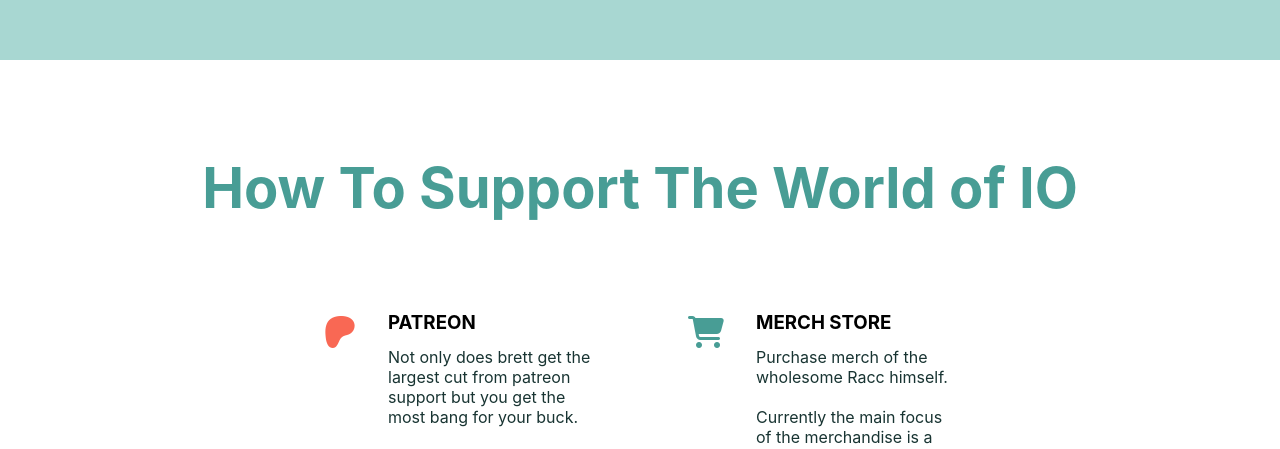
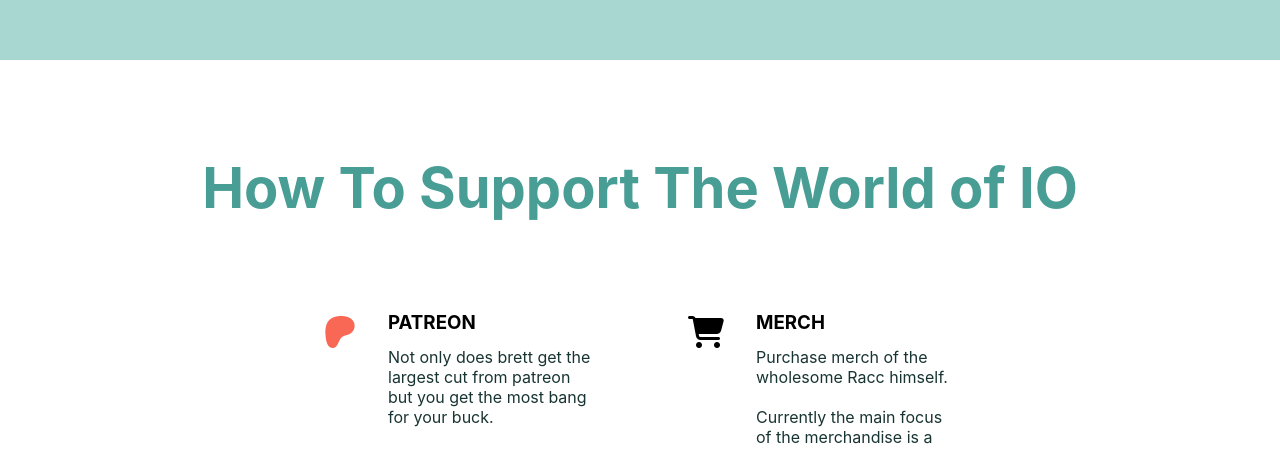
Before and after one commit to jrthayer/WorldOfIo.info, a React (Create React App) app: page / in a window 1280 px wide. Shown: the part 2340-2789 px from the top of the page. Built offline with nearby package versions, Linux system fonts and the light colour scheme.

Commit message:
Add animation to stat cards and add icon panel components

```diff
--- a/package.json
+++ b/package.json
@@ -6,6 +6,7 @@
         "csstype": "^3.0.10",
         "react": "^16.6.1",
         "react-dom": "^16.6.1",
+        "react-intersection-observer": "^8.33.1",
         "react-scripts": "^4.0.3",
         "sass": "^1.48.0"
     },
--- /dev/null
+++ b/src/components/iconPanel.js
@@ -0,0 +1,29 @@
+import React from "react";
+import { useMemo } from "react";
+
+import "../styles/iconPanel.scss";
+
+const IconPanel = (props) => {
+    let data = useMemo(() => {
+        return props.data;
+    }, []);
+
+    return (
+        <a href={data.link} rel="noopener noreferrer" target="_blank">
+            <div className="iconPanel-container">
+                <div className="iconPanel-icon">
+                    <i
+                        className={data.classes_text}
+                        style={{ color: data.color }}
+                    ></i>
+                </div>
+                <div className="iconPanel-description">
+                    <h3 className="color-black">{data.name}</h3>
+                    {props.children}
+                </div>
+            </div>
+        </a>
+    );
+};
+
+export default IconPanel;
--- /dev/null
+++ b/src/components/statCard.js
@@ -0,0 +1,54 @@
+import React, { useState, useMemo } from "react";
+
+import "../styles/statCard.scss";
+
+import { InView } from "react-intersection-observer";
+import { useEffect } from "react/cjs/react.development";
+
+function setStartValue(value) {
+    let startValue = value - 10;
+    if (startValue < 0) startValue = 0;
+    return startValue;
+}
+
+const StatCard = (props) => {
+    const [value, setValue] = useState(setStartValue(props.value));
+    const [symbol, setSymbol] = useState("");
+    const [animating, setAnimating] = useState(false);
+
+    useEffect(() => {
+        let intervalID = null;
+        if (animating) {
+            intervalID = setInterval(() => {
+                // console.log(`value: ${value}, props:${props.value}`);
+                if (value === props.value) {
+                    clearInterval(intervalID);
+                    setSymbol(props.symbol !== undefined && props.symbol);
+                } else {
+                    setValue((prev) => prev + 1);
+                }
+            }, 100);
+        }
+
+        return () => {
+            clearInterval(intervalID);
+        };
+    }, [animating, value]);
+
+    return (
+        <InView
+            as="div"
+            className="statCard"
+            onChange={(inView, entry) => (inView ? setAnimating(true) : null)}
+            triggerOnce={true}
+        >
+            <div className="statCard-header fs-700">{value + symbol}</div>
+            <div className="statCard-text">
+                <h3>{props.stat}</h3>
+                <p className="color-primary-dark">{props.children}</p>
+            </div>
+        </InView>
+    );
+};
+
+export default StatCard;
--- a/src/pages/home.js
+++ b/src/pages/home.js
@@ -9,7 +9,12 @@ import ResponsiveSidebar from "../components/responsiveSidebar";
 
 import SocialLinks from "../components/socialLinks";
 import SocialBtn from "../components/socialBtn";
+
+import StatCard from "../components/statCard";
+import IconPanel from "../components/iconPanel";
+
 import links from "../data/links.js";
+
 import Hero from "../components/hero";
 import Section from "../components/section";
 import Footer from "../components/footer";
@@ -75,7 +80,7 @@ const Home = (props) => {
                     classes_button={
                         "socialBtn-iconOnly socialBtn-inverse-hover margin-medium"
                     }
-                    classes_text={"far fa-circle fa-2x"}
+                    classes_text={"fas fa-dot-circle fa-2x"}
                 ></SocialLinks>
             </ResponsiveSidebar>
 
@@ -97,47 +102,27 @@ const Home = (props) => {
                     heavily influenced by the player's action shaping the
                 </p>
                 <div className="stat-group">
-                    <div className="stat-single">
-                        <div className="header fs-700">660</div>
-                        <div className="text">
-                            <h3 className="text-header">Hours Of Content</h3>
-                            <p className="color-primary-dark">
-                                Spanning across 245 videos with an average
-                                length of <span>2 hours 40 mins</span>
-                            </p>
-                        </div>
-                    </div>
+                    <StatCard stat="Hours Of Content" value={660}>
+                        Spanning across 245 videos with an average length of{" "}
+                        <span>2 hours 40 mins</span>
+                    </StatCard>
 
-                    <div className="stat-single">
-                        <div className="header fs-700">90+</div>
-                        <div className="text">
-                            <h3 className="text-header">Player Characters</h3>
-                            <p>Across 71 unique players!</p>
-                        </div>
-                    </div>
+                    <StatCard stat="Player Characters" value={90} symbol="+">
+                        {/* + */}
+                        Across 71 unique players!
+                    </StatCard>
 
-                    <div className="stat-single">
-                        <div className="header fs-700">16</div>
-                        <div className="text">
-                            <h3 className="text-header">Campaigns</h3>
-                            <p>
-                                With 8 one shots/special events including 2
-                                major boss fights that spanned over 9 hours with
-                                3 separate parties!
-                            </p>
-                        </div>
-                    </div>
+                    <StatCard stat="Campaigns" value={16}>
+                        With 8 one shots/special events including 2 major boss
+                        fights that spanned over 9 hours with 3 separate
+                        parties!
+                    </StatCard>
 
-                    <div className="stat-single">
-                        <div className="header fs-700">12+</div>
-                        <div className="text">
-                            <h3 className="text-header">Diverse Regions</h3>
-                            <p>
-                                Ranging from the wide open seas to the Astral
-                                plane itself!
-                            </p>
-                        </div>
-                    </div>
+                    <StatCard stat="Diverse Regions" value={12} symbol="+">
+                        {/* + */}
+                        Ranging from the wide open seas to the Astral plane
+                        itself!
+                    </StatCard>
                 </div>
             </Section>
             <Section
@@ -164,113 +149,70 @@ const Home = (props) => {
             <Section id="howToSupport">
                 <h2 className="fs-700">How To Support The World of IO</h2>
                 <div className="support-group">
-                    <a
-                        href="https://www.patreon.com/worldofio"
-                        rel="noopener noreferrer"
-                        target="_blank"
+                    <IconPanel
+                        data={socialData.find((obj) => obj.name === "Patreon")}
                     >
-                        <div className="support-single">
-                            <div className="icon">
-                                <i
-                                    class="fab fa-patreon fa-2x"
-                                    style={{ color: "#f96854" }}
-                                ></i>
-                            </div>
-                            <div className="description">
-                                <h3 className="color-black">Patreon</h3>
                         <p>
-                                    Not only does brett get the largest cut from
-                                    patreon support but you get the most bang
-                                    for your buck.
+                            Not only does brett get the largest cut from patreon
+                            but you get the most bang for your buck.
                         </p>
                         <br />
                         <p>
                             Patreon members get many exclusive features
                             including:
+                        </p>
                         <ul>
                             <li>Session MP3s</li>
                             <li>DM Notes</li>
                             <li>Sneak Peaks</li>
                         </ul>
-                                </p>
-                            </div>
-                        </div>
-                    </a>
-
-                    <div className="support-single">
-                        <div className="icon">
-                            <i class="fas fa-shopping-cart fa-2x"></i>
-                        </div>
-                        <div className="description">
-                            <h3 className="color-black">Merch Store</h3>
+                    </IconPanel>
+                    <IconPanel
+                        data={socialData.find((obj) => obj.name === "Merch")}
+                    >
                         <p>Purchase merch of the wholesome Racc himself.</p>
                         <br />
                         <p>
-                                Currently the main focus of the merchandise is a
-                                dnd class series that so far includes fighter
-                                and wizard.
+                            Currently the main focus of the merchandise is a dnd
+                            class series that so far includes fighter and
+                            wizard.
                         </p>
-                        </div>
-                    </div>
-                    <div className="support-single">
-                        <div className="icon">
-                            <i
-                                class="fab fa-twitch fa-2x"
-                                style={{ color: "#6441a5" }}
-                            ></i>
-                        </div>
-                        <div className="description">
-                            <h3 className="color-black">Twitch</h3>
+                    </IconPanel>
+                    <IconPanel
+                        data={socialData.find((obj) => obj.name === "Twitch")}
+                    >
                         <p>
                             Watch the sessions live on twitch! Subscribe,
                             donate, and participate in the chat.
                         </p>
                         <br />
-                            <p>
-                                Weekly stream times can be found in the discord!
-                            </p>
-                        </div>
-                    </div>
-                    <div className="support-single">
-                        <div className="icon">
-                            <i
-                                class="fab fa-youtube fa-2x"
-                                style={{ color: "#c4302b" }}
-                            ></i>
-                        </div>
-                        <div className="description">
-                            <h3 className="color-black">Youtube</h3>
+                        <p>Weekly stream times can be found in the discord!</p>
+                    </IconPanel>
+                    <IconPanel
+                        data={socialData.find((obj) => obj.name === "YouTube")}
+                    >
                         <p>
                             Watching the previous campaigns on the youtube
-                                channel provides ad revenue and helps spread IO
-                                to new viewers.
+                            channel provides ad revenue and helps spread IO to
+                            new viewers.
                         </p>
                         <br />
                         <p>
                             A master playlist containing all 245 sessions of
                             Phase 2 is available for your convenience!
                         </p>
-                        </div>
-                    </div>
-                    <div className="support-single">
-                        <div className="icon">
-                            <i
-                                class="fab fa-discord fa-2x"
-                                style={{ color: "#7289da" }}
-                            ></i>
-                        </div>
-                        <div className="description">
-                            <h3 className="color-black">Discord</h3>
+                    </IconPanel>
+                    <IconPanel
+                        data={socialData.find((obj) => obj.name === "Discord")}
+                    >
                         <p>Join and interact with the amazing discord!</p>
                         <br />
                         <p>
-                                Wether you're looking for campaign fanart, a
-                                bingo board to fill out during the game, or just
-                                a place to talk about all things IO you can find
-                                it here!
+                            Whether you're looking for campaign fanart, a bingo
+                            board to fill out during the game, or just a place
+                            to talk about all things IO you can find it here!
                         </p>
-                        </div>
-                    </div>
+                    </IconPanel>
                 </div>
             </Section>
             <Footer
--- /dev/null
+++ b/src/styles/iconPanel.scss
@@ -0,0 +1,30 @@
+.iconPanel-container {
+    padding: 1rem;
+    margin: 2rem;
+    display: inline-flex;
+
+    width: 100%;
+    max-width: 300px;
+    max-height: 300px;
+}
+
+.iconPanel-icon {
+    color: var(--color-primary, black);
+    height: 100%;
+    display: inline;
+    margin-right: 2rem;
+    align-self: flex-start;
+}
+
+.iconPanel-description {
+    display: inline-block;
+    text-align: left;
+
+    h3 {
+        padding-bottom: 1rem;
+        font-weight: 700;
+        text-transform: uppercase;
+        line-height: 0.8;
+        text-align: left;
+    }
+}
--- a/src/styles/pages/home.scss
+++ b/src/styles/pages/home.scss
@@ -11,42 +11,6 @@
         padding: 3rem 0;
         text-align: center;
     }
-
-    .stat-single {
-        display: inline-flex;
-        flex-direction: column;
-
-        flex: 1;
-        height: 300px;
-
-        width: 220px;
-
-        margin: 10px;
-
-        .header {
-            display: flex;
-            justify-content: center;
-            align-items: center;
-            flex: 1;
-            text-align: center;
-            background-color: var(--color-primary);
-            color: var(--color-white-always);
-        }
-
-        .text {
-            text-align: center;
-
-            flex: 1.5;
-            background-color: var(--color-primary-light);
-            padding: 0.5rem;
-
-            h3 {
-                padding: 0.5rem 0;
-                text-transform: uppercase;
-                font-weight: 700;
-            }
-        }
-    }
 }
 
 #historyOfIO {
@@ -57,40 +21,6 @@
         margin-top: 1rem;
         width: 100%;
         text-align: center;
-    }
-
-    .support-single {
-        // position: absolute;
-        padding: 1rem;
-        margin: 2rem;
-        display: inline-flex;
-        // background-color: var(--color-primary-light);
-        width: 100%;
-        max-width: 300px;
-        max-height: 300px;
-    }
-
-    .icon {
-        color: var(--color-primary, black);
-        height: 100%;
-        display: inline;
-        margin-right: 2rem;
-        // position: absolute;
-        // top: 0;
-        align-self: flex-start;
-    }
-
-    .description {
-        display: inline-block;
-        text-align: left;
-
-        h3 {
-            padding-bottom: 1rem;
-            font-weight: 700;
-            text-transform: uppercase;
-            line-height: 0.8;
-            text-align: left;
-        }
     }
 }
 
--- /dev/null
+++ b/src/styles/statCard.scss
@@ -0,0 +1,34 @@
+.statCard {
+    display: inline-flex;
+    flex-direction: column;
+
+    flex: 1;
+    height: 300px;
+
+    width: 220px;
+
+    margin: 10px;
+
+    .statCard-header {
+        display: flex;
+        justify-content: center;
+        align-items: center;
+        flex: 1;
+        text-align: center;
+        background-color: var(--color-primary);
+        color: var(--color-white-always);
+    }
+
+    .statCard-text {
+        flex: 1.5;
+        padding: 0.5rem;
+        text-align: center;
+        background-color: var(--color-primary-light);
+
+        h3 {
+            padding: 0.5rem 0;
+            font-weight: 700;
+            text-transform: uppercase;
+        }
+    }
+}
```
Also changed, not shown: src/components/drawer.js (+2 -26 lines), 1 other file (tests, documents, lock files or other folders). Lines whose indentation alone changed are shown as unchanged.
